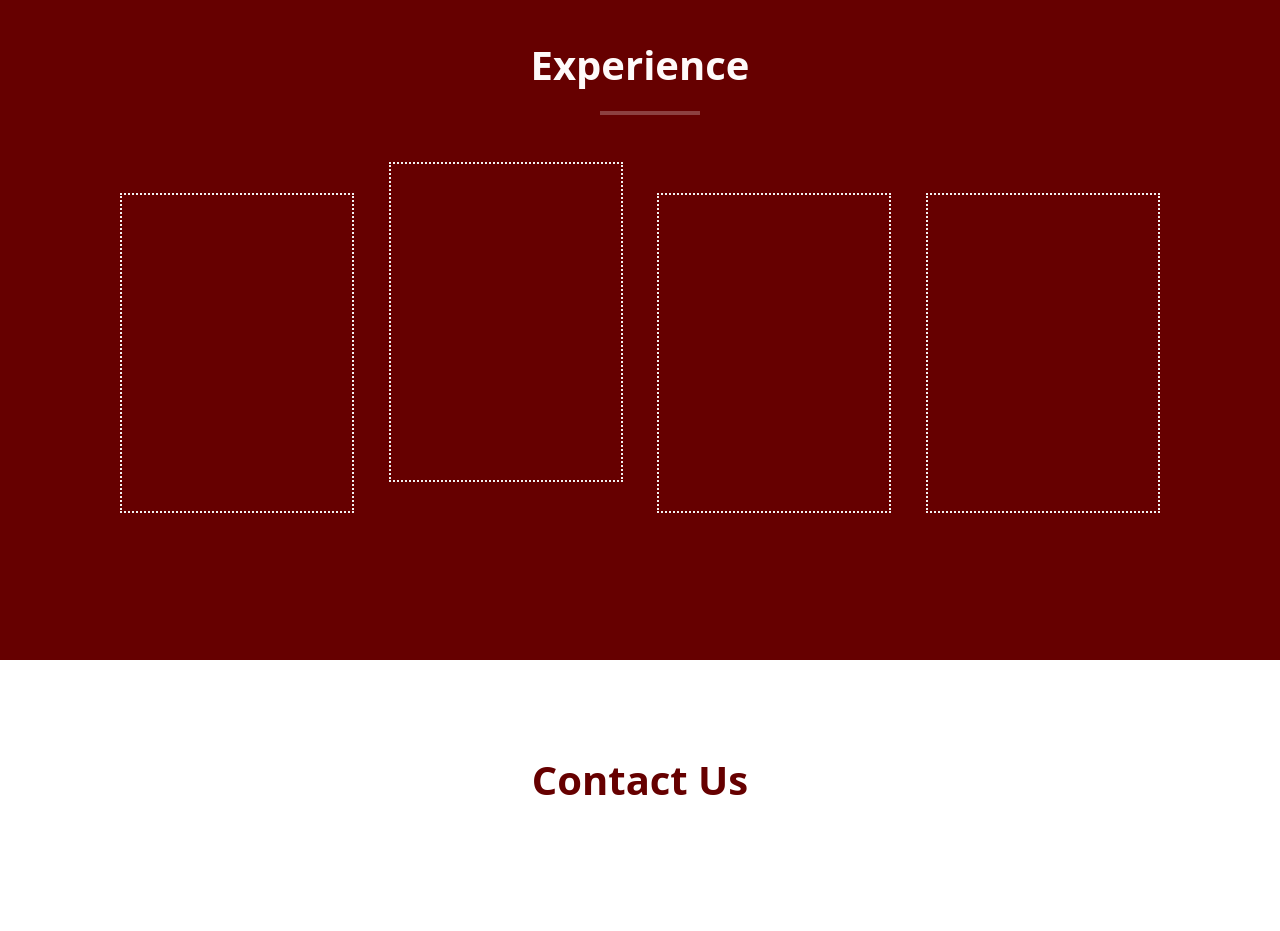
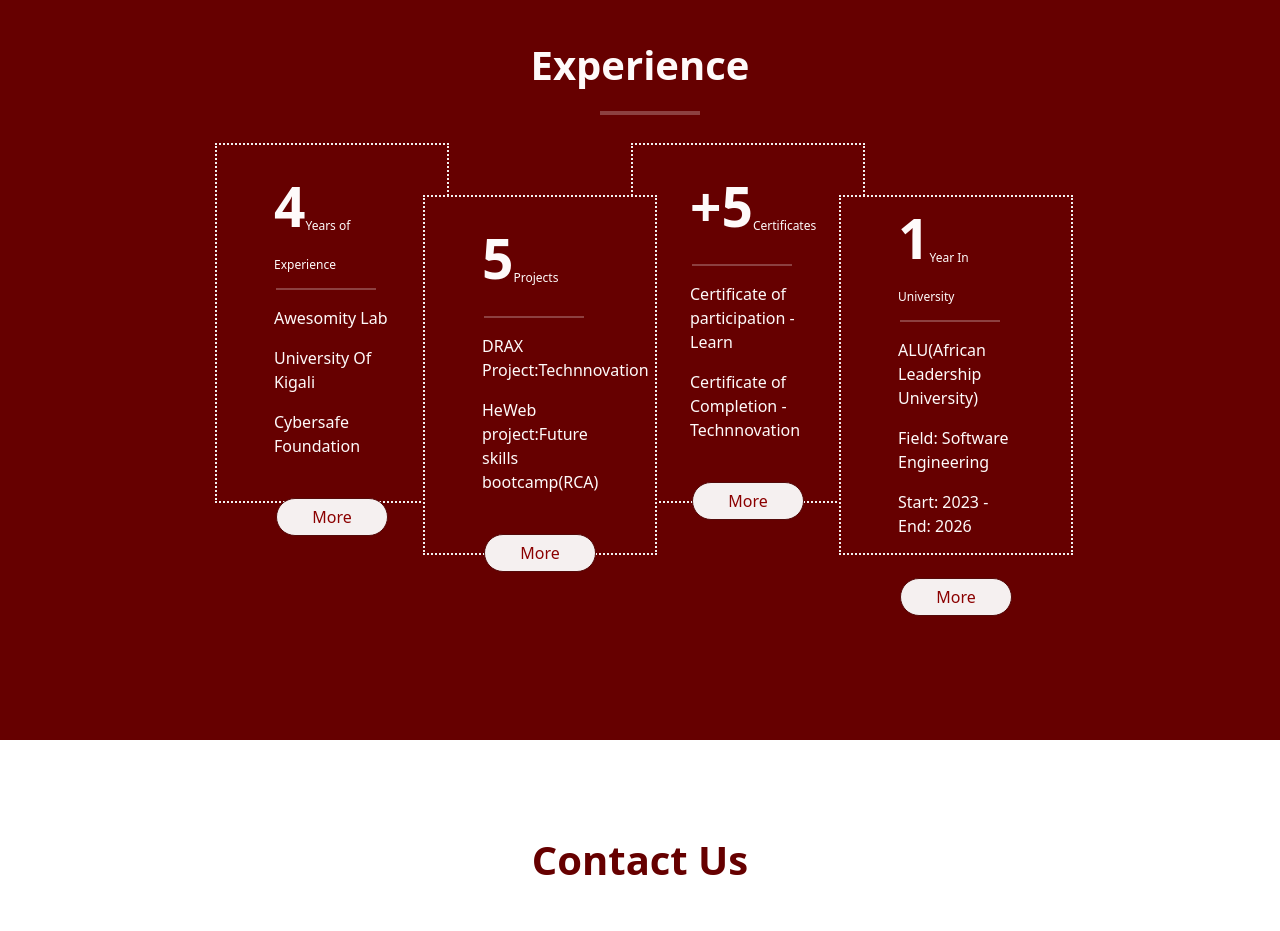
Before and after one commit to IBIRASA/my_portfolio, a plain HTML site: page index.html in a window 1280 px wide. Shown: the part 1660-2591 px from the top of the page. Drawn offline with nearby package versions, Linux system fonts and the light colour scheme.

Commit message:
worked on the experience boxes

```diff
--- a/index.css
+++ b/index.css
@@ -28,6 +28,10 @@
 .white_red
 {
     background-color: #e23232;
+}
+.white-bg
+{
+    background-color: #f5f0f0;
 }
 /*------------------------------------------------------------Font-colors---------------------------------------------------------------*/
 .text_red
@@ -105,6 +109,12 @@ color:#660000;
     padding: 6px 35px;
     border: 3px solid #b3b2b2;
 }
+.E-button
+{
+    padding: 6px 35px;
+    border: 1px solid #540a0a;
+}
+
 /*---------------------------------------------------------------Font-------------------------------------------------------------------*/
 .Font-bold
 {
@@ -124,7 +134,7 @@ color:#660000;
 /*---------------------------------------------------------------Experience_section-------------------------------------------------------*/
 .Experience_section
 {
-    height: 90vh;
+    height: 100vh;
     padding: 10px 120px;
     background-color: #660000;
 
@@ -137,43 +147,66 @@ color:#660000;
 }
 .experience-box
 {
+    margin-top: 20%;
     display: flex;
     justify-content: space-between;
     align-items: center;
+    position: relative;
+    padding: 0px 95px;
+
 }
-
+.text-align-left
+{
+    text-align: left;
+}
 .Years_of_experience
 {
     border: 2px solid rgb(242, 240, 240);
     width: 22.5%;
-    height: 320px;
+    height: 360px;
     border-style: dotted;
-    margin-top: 6%;
+    padding: 20px 57px;
+    position: absolute;
+
 
 }
 .Projects
 {
+    position: absolute;
     border: 2px solid rgb(242, 240, 240);
     width: 22.5%;
-    height: 320px;
+    height: 360px;
     border-style: dotted;
-    z-index: 9;
+    margin-left: 20%;
+    margin-top: 10%;
+    z-index: 2;
+    padding: 20px 57px;
+    background-color: #660000;
 }
 .Certificates
 {
+    position: absolute;
     border: 2px solid rgb(242, 240, 240);
     width: 22.5%;
-    height: 320px;
+    height: 360px;
     border-style: dotted;
-    margin-top: 6%;
+    padding: 20px 57px;
+    margin-left: 40%;
+
+    z-index: 1 ;
 }
 .Year_in_university
 {
+    position: absolute;
     border: 2px solid rgb(242, 240, 240);
     width: 22.5%;
-    height: 320px;
+    height: 360px;
     border-style: dotted;
-    margin-top: 6%;
+    margin-left: 60%;
+    margin-top: 10%;
+    background-color: #660000;
+    padding: 0px 57px;
+    z-index: 3;
 }
 /*---------------------------------------------------------------Contact_Us-section--------------------------------------------------------*/
 .contact_content
@@ -226,7 +259,7 @@ input
 .footer-content
 {
     color: grey;
-    padding-top:2%;/z
+    padding-top:2%;
 }
 /*--------------------------------------------------------------------Images---------------------------------------------------------------*/
 
@@ -242,6 +275,13 @@ input
     border: 2px solid #fffefe;
     margin-left:2%;
 
+}
+.underline-experience-box
+{
+    width: 100px;
+    border: 1px solid #ffffff;
+    margin-left:2%;
+    margin-top: 0;
 }
 .main-image
 {
@@ -342,7 +382,7 @@ p{
 .about-content
 {
     text-align: left;
-  padding: 10px 20px 10px 330px;
+    padding: 10px 20px 10px 330px;
     height: 330px;
     margin: 85px 50px;
 }
--- a/index.html
+++ b/index.html
@@ -72,16 +72,40 @@
             </center>
             <div class="experience-box">
             <div class="Years_of_experience" >
+                <p class="text_white text-align-left"><b class="big_text text_white">4</b><sub>Years of Experience</sub></p>
+               <hr class="underline-experience-box">
+                <p class="text_white text-align-left">Awesomity Lab</p>
+                <p class="text_white text-align-left">University Of Kigali</p>
+                <p class="text_white text-align-left">Cybersafe Foundation</p>
+                <button class="E-button border_radius white-bg text_dark_red mt-4  explore">More</button>
 
             </div>
             <div class="Projects" >
+                <p class="text_white text-align-left"><b class="big_text text_white">5</b><sub>Projects</sub></p>
+               <hr class="underline-experience-box">
+                <p class="text_white text-align-left">DRAX Project:Technnovation</p>
+                <p class="text_white text-align-left">HeWeb project:Future skills bootcamp(RCA)</p>
 
+                <button class="E-button border_radius white-bg text_dark_red mt-4  explore">More</button>
             </div>
             <div class="Certificates" >
+                <p class="text_white text-align-left"><b class="big_text text_white">+5</b><sub>Certificates</sub></p>
+               <hr class="underline-experience-box">
+                <p class="text_white text-align-left">Certificate of participation -Learn </p>
+                <p class="text_white text-align-left">Certificate of Completion -Technnovation </p>
 
+
+                <button class="E-button border_radius white-bg text_dark_red mt-4  explore">More</button>
             </div>
             <div class="Year_in_university" >
+                <p class="text_white text-align-left"><b class="big_text text_white">1</b><sub>Year In University </sub></p>
+                <hr class="underline-experience-box">
+                 <p class="text_white text-align-left">ALU(African Leadership University) </p>
+                 <p class="text_white text-align-left">Field: Software Engineering </p>
+                 <p class="text_white text-align-left">Start: 2023 - End: 2026</p>
 
+
+                 <button class="E-button border_radius white-bg text_dark_red mt-4  explore">More</button>
             </div>
             </div>
 
```
